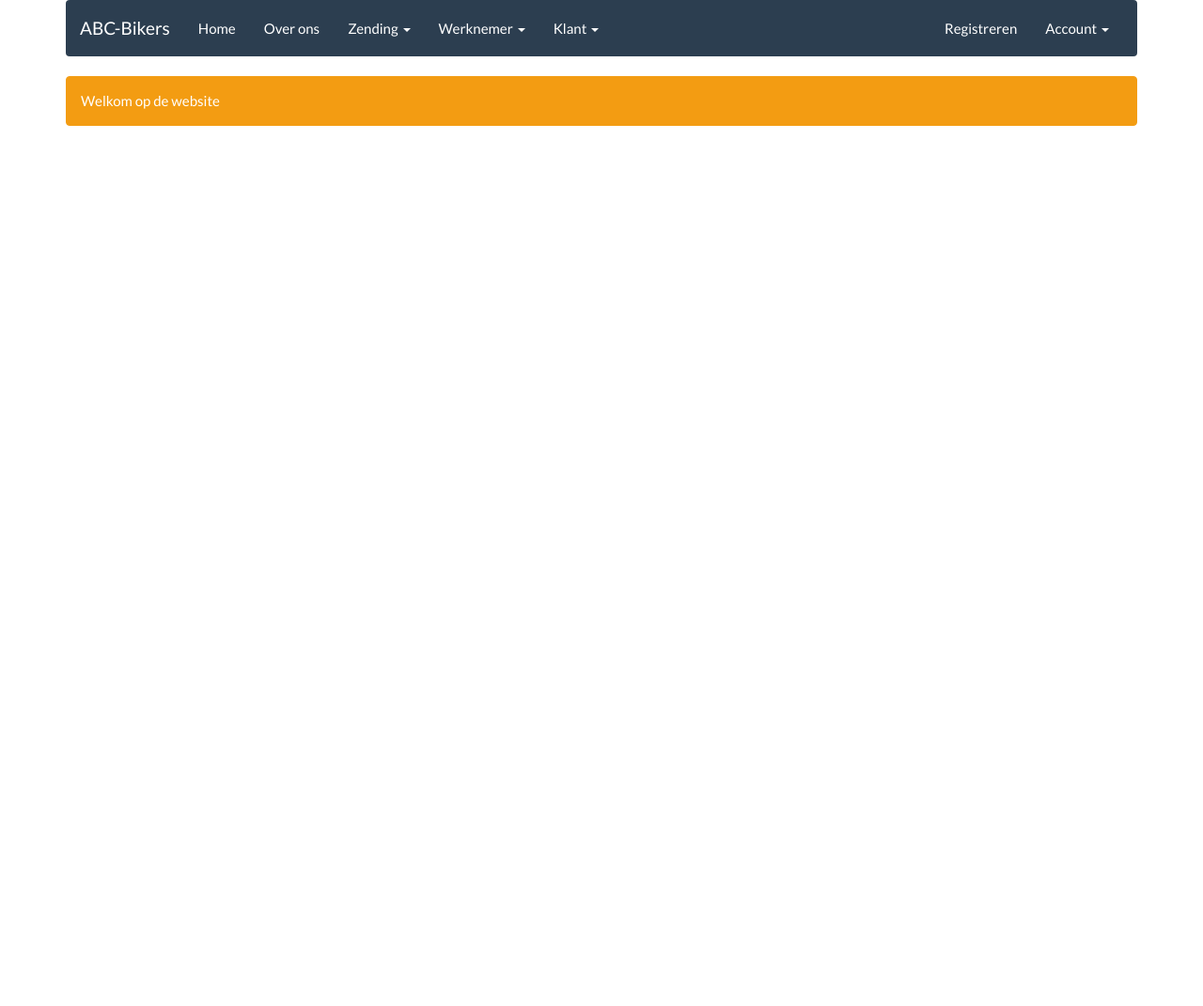
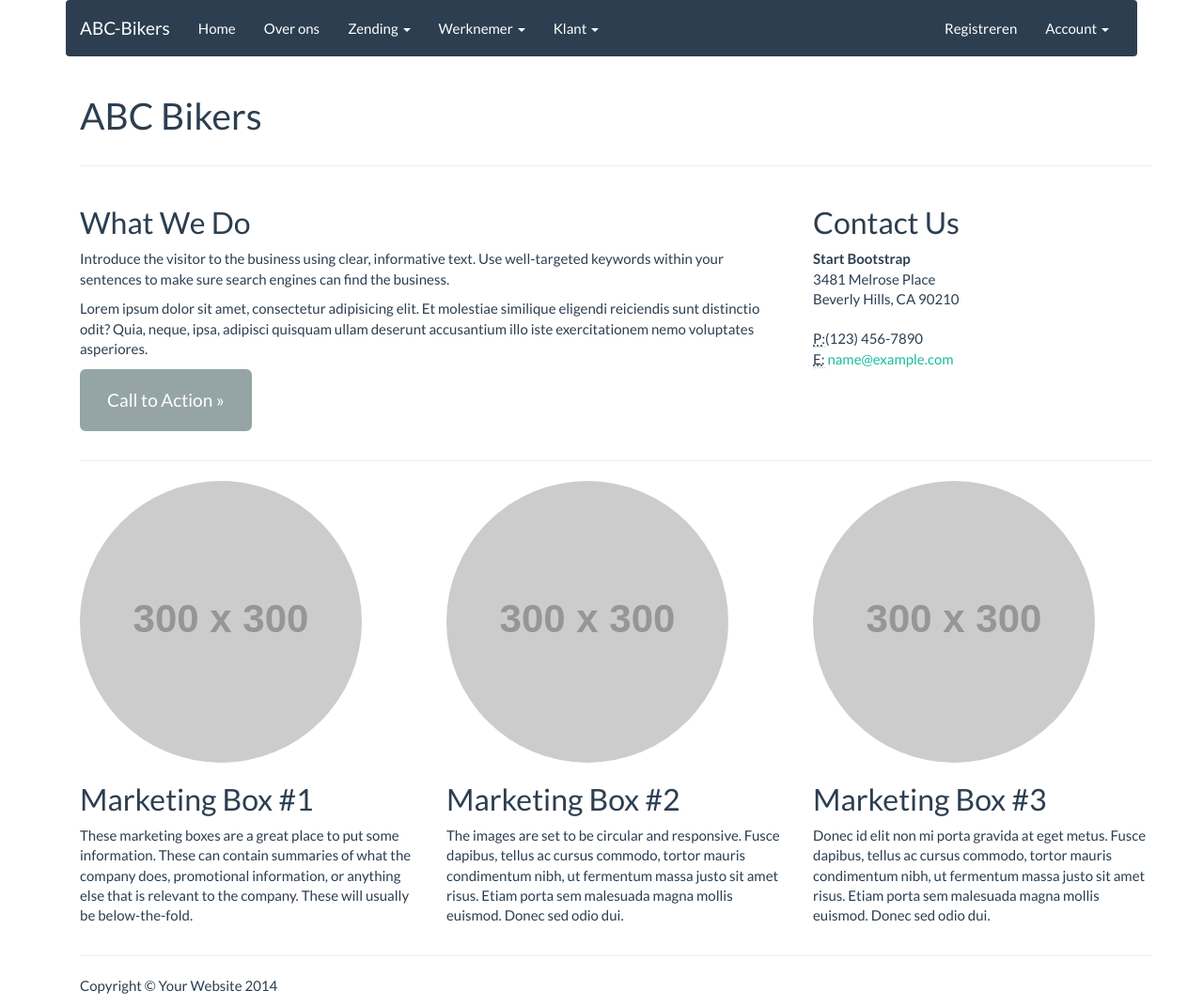
Before and after one commit to bernardoloesberg/ABC-biker, a PHP site: page /index.php in a window 1280 px wide. Shown: the whole page at 94% size. Before the commit the page ends 134 px from the top, so only its background shows below. Run offline with PHP 8.4, Linux system fonts and the light colour scheme; grey boxes labelled with a size stand in for pictures from a placeholder-image service; some libraries are stand-ins or nearby versions.

Commit message:
final release for 1.0

```diff
--- a/pages/main.php
+++ b/pages/main.php
@@ -29,8 +29,8 @@ function getMenu(){
                         <li class="dropdown">
                           <a href="#" class="dropdown-toggle" data-toggle="dropdown">Werknemer <b class="caret"></b></a>
                           <ul class="dropdown-menu">
-                        <li><a href="'.$_SESSION['rooturl'].'/consignmentoverview">Werknemer overzicht</a></li>
-                        <li><a href="'.$_SESSION['rooturl'].'/consignmentcreate">Werknemer aanmaken</a></li>
+                        <li><a href="'.$_SESSION['rooturl'].'/employeeoverview">Werknemer overzicht</a></li>
+                        <li><a href="'.$_SESSION['rooturl'].'/employeecreate">Werknemer aanmaken</a></li>
                           </ul>
                         </li>
 
--- a/pages/page/home.php
+++ b/pages/page/home.php
@@ -1,2 +1,117 @@
-<?php
-    showMessage('warning', 'Welkom op de website');
+
+<html lang="en">
+
+<head>
+
+    <meta charset="utf-8">
+    <meta http-equiv="X-UA-Compatible" content="IE=edge">
+    <meta name="viewport" content="width=device-width, initial-scale=1">
+    <meta name="description" content="">
+    <meta name="author" content="">
+
+    <title>Business Frontpage - Start Bootstrap Template</title>
+
+    <!-- Bootstrap Core CSS -->
+    <link href="code/css/bootstrap.min.css" rel="stylesheet">
+
+    <!-- Custom CSS -->
+    <link href="code/css/business-frontpage.css" rel="stylesheet">
+
+    <!-- HTML5 Shim and Respond.js IE8 support of HTML5 elements and media queries -->
+    <!-- WARNING: Respond.js doesn't work if you view the page via file:// -->
+    <!--[if lt IE 9]>
+        <script src="https://oss.maxcdn.com/libs/html5shiv/3.7.0/html5shiv.js"></script>
+        <script src="https://oss.maxcdn.com/libs/respond.js/1.4.2/respond.min.js"></script>
+    <![endif]-->
+
+</head>
+
+<body>
+    <!-- Image Background Page Header -->
+    <!-- Note: The background image is set within the business-casual.css file. -->
+    <header class="business-header">
+        <div class="container">
+            <div class="row">
+                <div class="col-lg-12">
+                    <h1 class="tagline">ABC Bikers</h1>
+                </div>
+            </div>
+        </div>
+    </header>
+
+    <!-- Page Content -->
+    <div class="container">
+
+        <hr>
+
+        <div class="row">
+            <div class="col-sm-8">
+                <h2>What We Do</h2>
+                <p>Introduce the visitor to the business using clear, informative text. Use well-targeted keywords within your sentences to make sure search engines can find the business.</p>
+                <p>Lorem ipsum dolor sit amet, consectetur adipisicing elit. Et molestiae similique eligendi reiciendis sunt distinctio odit? Quia, neque, ipsa, adipisci quisquam ullam deserunt accusantium illo iste exercitationem nemo voluptates asperiores.</p>
+                <p>
+                    <a class="btn btn-default btn-lg" href="#">Call to Action &raquo;</a>
+                </p>
+            </div>
+            <div class="col-sm-4">
+                <h2>Contact Us</h2>
+                <address>
+                    <strong>Start Bootstrap</strong>
+                    <br>3481 Melrose Place
+                    <br>Beverly Hills, CA 90210
+                    <br>
+                </address>
+                <address>
+                    <abbr title="Phone">P:</abbr>(123) 456-7890
+                    <br>
+                    <abbr title="Email">E:</abbr> <a href="mailto:#">name@example.com</a>
+                </address>
+            </div>
+        </div>
+        <!-- /.row -->
+
+        <hr>
+
+        <div class="row">
+            <div class="col-sm-4">
+                <img class="img-circle img-responsive img-center" src="http://placehold.it/300x300" alt="">
+                <h2>Marketing Box #1</h2>
+                <p>These marketing boxes are a great place to put some information. These can contain summaries of what the company does, promotional information, or anything else that is relevant to the company. These will usually be below-the-fold.</p>
+            </div>
+            <div class="col-sm-4">
+                <img class="img-circle img-responsive img-center" src="http://placehold.it/300x300" alt="">
+                <h2>Marketing Box #2</h2>
+                <p>The images are set to be circular and responsive. Fusce dapibus, tellus ac cursus commodo, tortor mauris condimentum nibh, ut fermentum massa justo sit amet risus. Etiam porta sem malesuada magna mollis euismod. Donec sed odio dui.</p>
+            </div>
+            <div class="col-sm-4">
+                <img class="img-circle img-responsive img-center" src="http://placehold.it/300x300" alt="">
+                <h2>Marketing Box #3</h2>
+                <p>Donec id elit non mi porta gravida at eget metus. Fusce dapibus, tellus ac cursus commodo, tortor mauris condimentum nibh, ut fermentum massa justo sit amet risus. Etiam porta sem malesuada magna mollis euismod. Donec sed odio dui.</p>
+            </div>
+        </div>
+        <!-- /.row -->
+
+        <hr>
+
+        <!-- Footer -->
+        <footer>
+            <div class="row">
+                <div class="col-lg-12">
+                    <p>Copyright &copy; Your Website 2014</p>
+                </div>
+            </div>
+            <!-- /.row -->
+        </footer>
+
+    </div>
+    <!-- /.container -->
+
+    <!-- jQuery -->
+<script src="//ajax.googleapis.com/ajax/libs/jquery/1.11.0/jquery.min.js"></script>
+<script src="//netdna.bootstrapcdn.com/bootstrap/3.1.1/js/bootstrap.min.js"></script>
+
+    <!-- Bootstrap Core JavaScript -->
+    <script src="code/js/bootstrap.min.js"></script>
+
+</body>
+</html>
```
Also changed, not shown: code/sql/Data.sql (+17 -47 lines), 2 other files.
